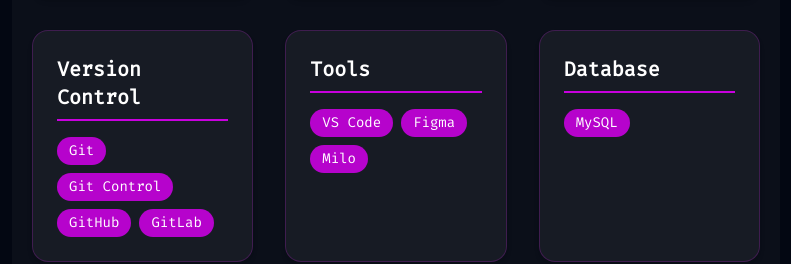
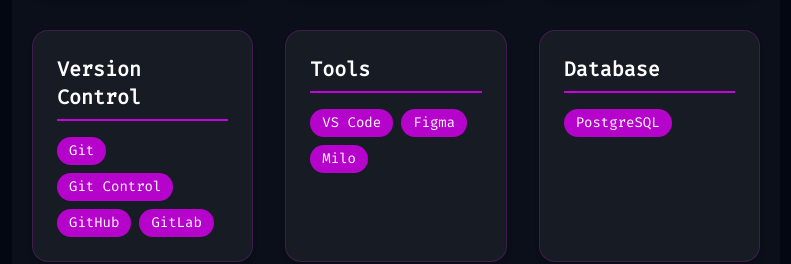
Before and after one commit to Bew60000/anw.website, a React (Vite) app: page / in a window 1280 px wide. Shown: the part 1491-1755 px from the top of the page, without its empty margins (244-1035 px from the left). Built offline with nearby package versions, Linux system fonts and the light colour scheme.

Commit message:
Update ResumeText.ts

```diff
--- a/src/libs/ResumeText.ts
+++ b/src/libs/ResumeText.ts
@@ -15,7 +15,7 @@ export const skills = {
   UI_styling: ["TailwindCSS", "Tailwind Merge", "HTML", "CSS"],
   version_control: ["Git", "Git Control", "GitHub", "GitLab"],
   tools: ["VS Code", "Figma", "Milo"],
-  database: ["MySQL"],
+  database: ["PostgreSQL"],
 };
 
 export const experienceInfo = [
```
